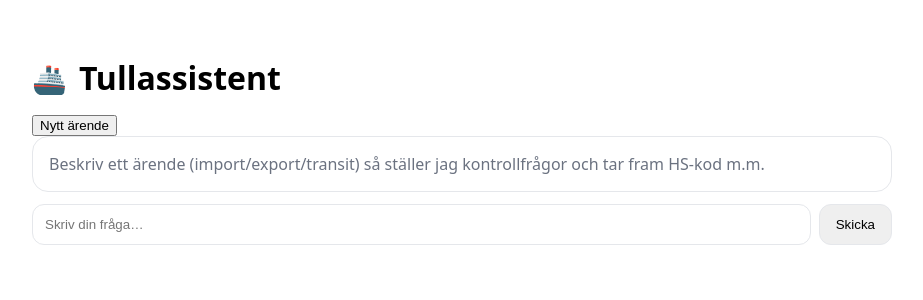
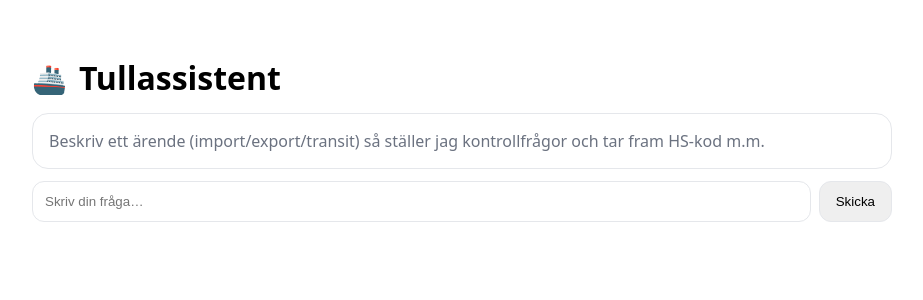
Before and after one commit to Reddzaa/Tullassistent, a Next.js app: page / in a window 1280 px wide. Shown: the top 300 px of the page, without its empty margins (178-1101 px from the left). Built offline with nearby package versions, Linux system fonts and the light colour scheme.

Commit message:
Update page.js

```diff
--- a/app/page.js
+++ b/app/page.js
@@ -16,12 +16,6 @@ function SectionCard({ title, children }) {
       {children}
     </section>
   );
-}
-
-function restart() {
-  setLog([]);
-  setMessage("");
-  setLoading(false);
 }
 
 function Bullets({ items }) {
@@ -126,13 +120,6 @@ export default function Home() {
         <div style={{ fontSize: 28 }}>🚢</div>
         <h1 style={{ margin: 0 }}>Tullassistent</h1>
       </header>
-
-  <button
-  onClick={restart}
-  disabled={loading}
->
-  Nytt ärende
-</button>
 
       <div style={{ border: "1px solid #e5e7eb", borderRadius: 16, padding: 16, background: "#fff" }}>
         {log.length === 0 ? (
```
